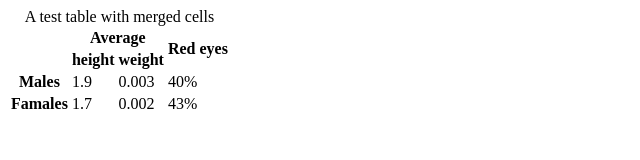
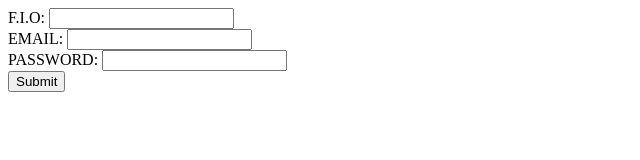
Before and after one commit to pavelgeniy/1_repository, a plain HTML site: page index.html in a window 1280 px wide. Shown: the whole page, without its empty margins (0-640 px from the left). Drawn offline with Linux system fonts and the light colour scheme.

Commit message:
Add files via upload

```diff
--- a/index.html
+++ b/index.html
@@ -1,6 +1,3 @@
-
-
-
 <!DOCTYPE html>
 <html lang="en">
 <head>
@@ -10,34 +7,31 @@
 </head>
 
 <body>
-  <table>
-    <caption>A test table with merged cells</caption>
+  <div>
+    <form>
+      <div>
+        <label for="uname">F.I.O: </label>
+        <input type="text" id="uname" name="name"
+           pattern="[A-Za-zA-Яа-яЕе]{5,25}" title="all kinds of letters, both large and small, minimum 5 characters, maximum 25)">
+        <span class="validity"></span>
+      </div>
+      <div>
+        <label for="email">EMAIL:</label>
+        <input type "email" id="email" name="email"
+           pattern="[A-Za-z][A-Za-z0-9](@).{2,3} " title="
+at least three characters, dog, at least 3 characters, period, at least 2 characters">
+      </div>
 
-  <tr>
-    <th rowspan="2">&nbsp;</th>
-    <th colspan="2">Average</th>
-    <th rowspan="2">Red eyes</th>
-  </tr>
-  <tr>
-    <th> height</th>
-    <th> weight</th>
-  </tr>
+      <div>
+       <label for="pass">PASSWORD:</label>
+       <input type="password" id="pass" name="password"
+          pattern="(?=.*\d)(?=.*[A-Z]).{8,}" title="must be at least 8 characters, have 1 digit, one capital letter">
+      </div>
 
-      <tr>
-        <th>Males</th>
-        <td>1.9</td>
-        <td>0.003</td>
-        <td>40%</td>
-      </tr>
-      <tr>
-        <th>Famales</th>
-        <td>1.7</td>
-        <td>0.002</td>
-        <td>43%</td>
-      </tr>
-
-    </tbody>
-  </table>
+      <div>
+       <button type="submit">Submit</button>
+      </div>
+     </form>
 
 </body>
 </html>
```
